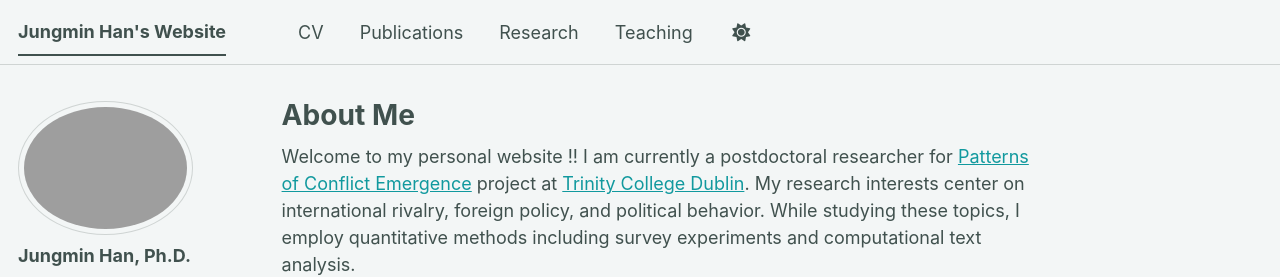
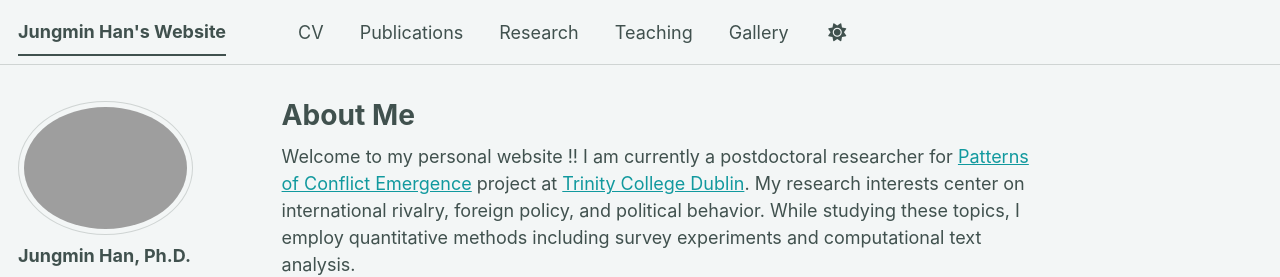
Before and after one commit to jungmin-lawrence-han/jungmin-lawrence-han.github.io, a Jekyll site: the page built from _pages/about.md, in a window 1280 px wide. Shown: the top 277 px of the page. Built offline with Jekyll 4.4.1, drawn with Linux system fonts in a browser that asks for light colours; some web fonts are replaced; a script bundle is joined from its source files by our own code; library files that are not in the unit come from our copies.

Commit message:
Update navigation.yml

```diff
--- a/_data/navigation.yml
+++ b/_data/navigation.yml
@@ -21,6 +21,8 @@ main:
   - title: "Teaching"
     url: /teaching/
 
+  - title: "Gallery"
+    url: /gallery/
 
   # - title: "CV"
   #   url: /cv-json/
```
